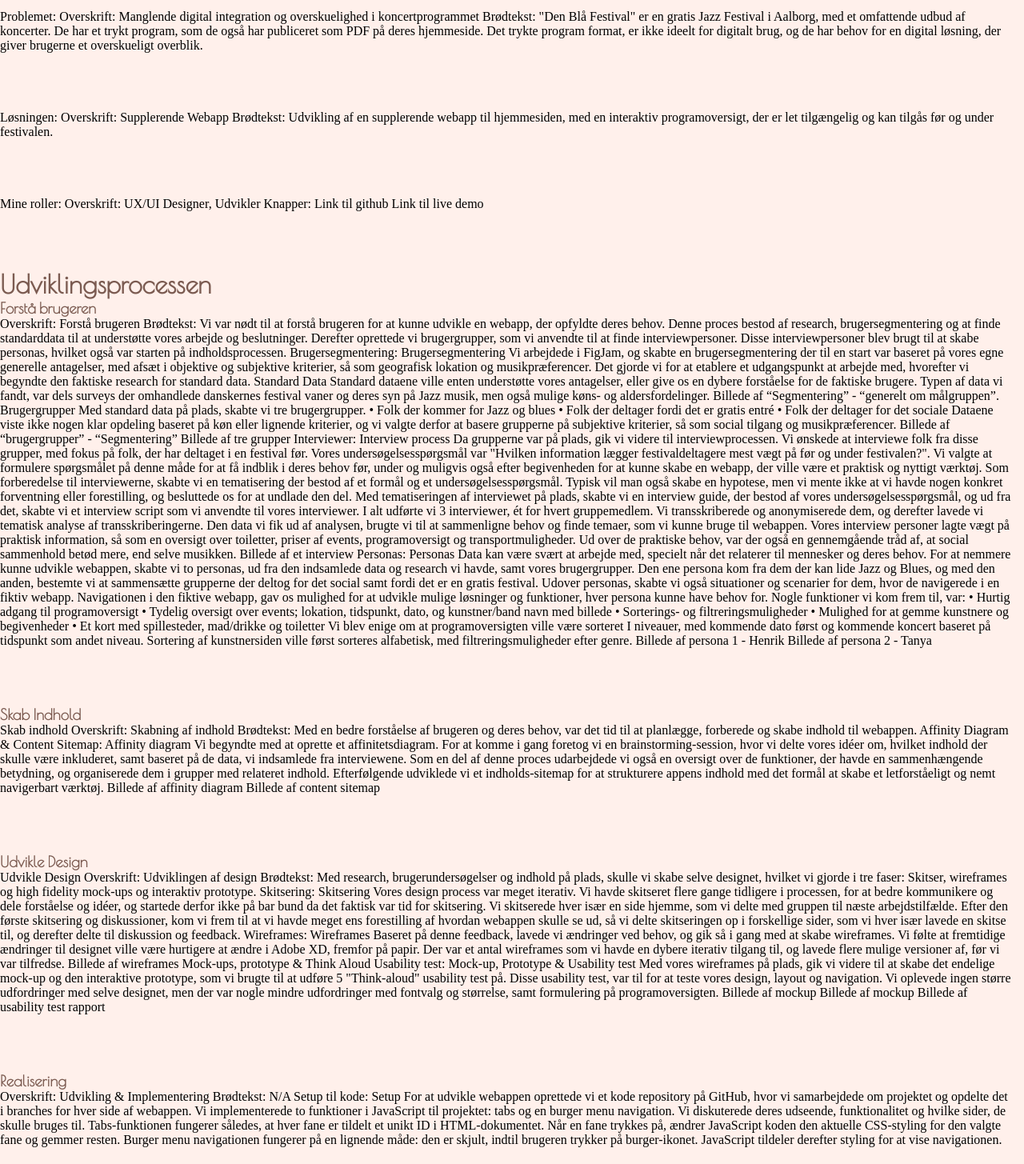
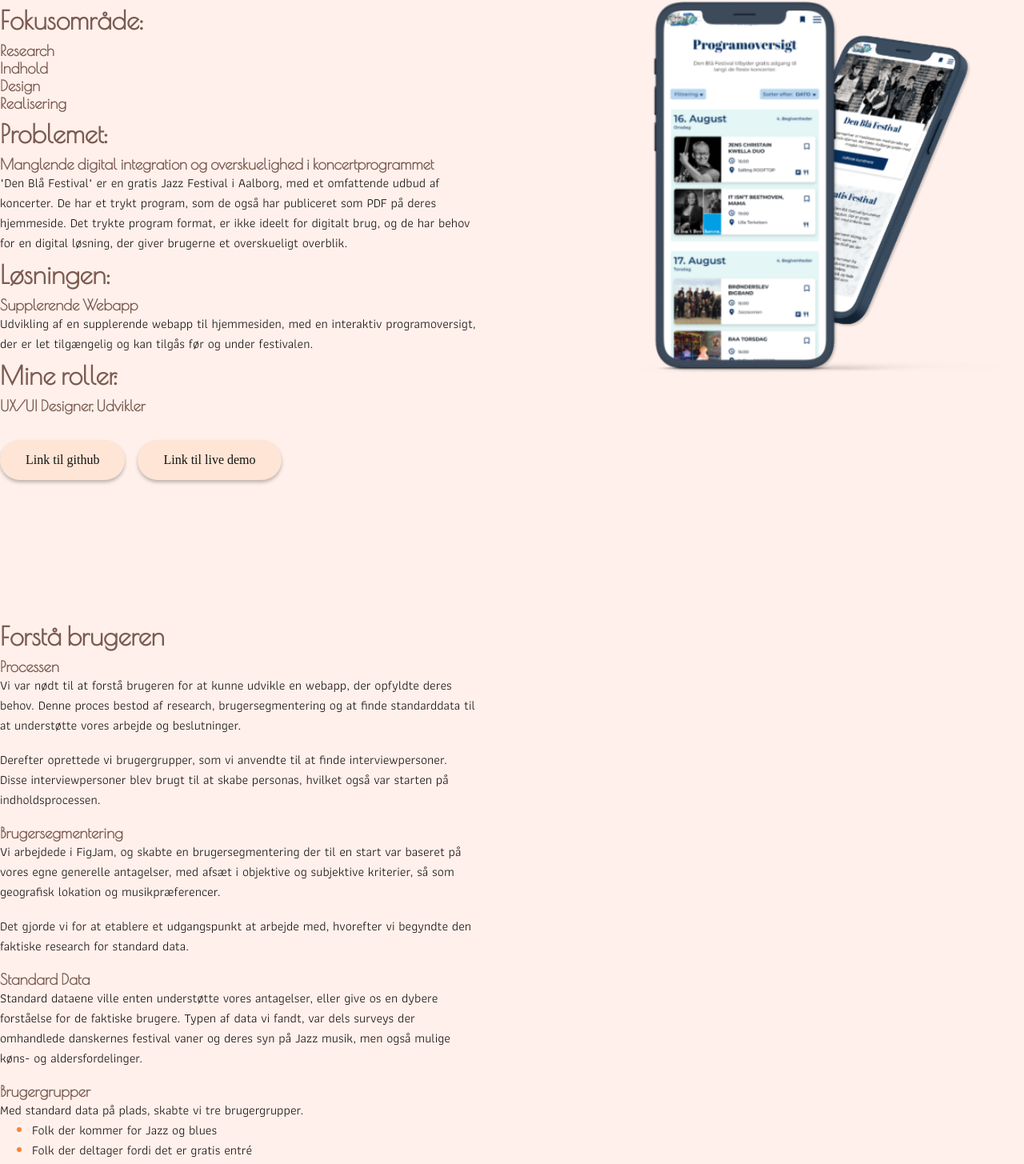
Before and after one commit to WeeWillow/portfolio, a Vue app: page /projects/den-blaa-festival in a window 1280 px wide. Shown: the part 297-1752 px from the top of the page at 80% size. Built offline with nearby package versions, Linux system fonts and the light colour scheme; a web font is replaced by a local one.

Commit message:
styling og layout
primært til enkelt projekt siden

```diff
--- a/src/assets/generalClasses.css
+++ b/src/assets/generalClasses.css
@@ -32,5 +32,12 @@
 }
 
 .margin-bottom {
-  margin-bottom: var(--base-450);
+  margin-bottom: var(--base-900);
 }
+
+.btn {
+  border-radius: var(--rounded-general);
+  background: var(--primary-base);
+  padding: var(--base) var(--base-200);
+  box-shadow: var(--shadow-sharp);
+}
--- a/src/assets/main.css
+++ b/src/assets/main.css
@@ -9,15 +9,26 @@
   margin: 0;
 }
 
+::-webkit-scrollbar-track {
+  background: var(--primary-base);
+}
+.scroll-container {
+  scrollbar-color: var(--primary-base) var(--primary-500);
+}
+
 html {
   scrollbar-gutter: stable;
+  scroll-behavior: smooth;
+  overscroll-behavior: contain;
 }
 
 body {
   background: var(--background-base);
 }
 
-h1, h2, h3 {
+h1,
+h2,
+h3 {
   font-family: var(--font-title-general);
   color: var(--text-600);
 }
@@ -49,34 +60,12 @@ a {
   color: var(--text-base);
 }
 
-p {
+p, li {
   font-family: var(--font-body);
   color: var(--text-base);
-}
-/*
-a,
-.green {
-  text-decoration: none;
-  color: hsla(160, 100%, 37%, 1);
-  transition: 0.4s;
-  padding: 3px;
+
 }
 
-@media (hover: hover) {
-  a:hover {
-    background-color: hsla(160, 100%, 37%, 0.2);
-  }
+li::marker {
+  color: var(--primary-400);
 }
-
-@media (min-width: 1024px) {
-  body {
-    display: flex;
-    place-items: center;
-  }
-
-  #app {
-    display: grid;
-    grid-template-columns: 1fr 1fr;
-    padding: 0 2rem;
-  }
-} */
--- a/src/assets/variables.css
+++ b/src/assets/variables.css
@@ -38,6 +38,7 @@
   --base-200: 2rem; /* 32px */
   --base-400: 4rem; /* 64px */
   --base-450: 4.5rem; /* 72px */
+  --base-550: 5.5rem; /* 88px */
   --base-900: 9rem; /* 144px */
 
   /* ------ other stuff -------- */
--- a/src/views/ProjectOne.vue
+++ b/src/views/ProjectOne.vue
@@ -3,131 +3,121 @@
 </script>
 
 <template>
+  <!-- Breadcrumb:
+  Projekter / Den blå festival -->
+  <header class="layout-container margin-bottom">
+    <section class="layout-container">
       <h1>Den Blå Festival</h1>
+      <div>
+        <div class="content">
+          <h2>Type af projekt:</h2>
+          <h3>Web App</h3>
+          <h2>Fokusområde:</h2>
+          <h3>Research</h3>
+          <h3>Indhold</h3>
+          <h3>Design</h3>
+          <h3>Realisering</h3>
+        </div>
+        <div class="flexClm">
+          <div class="content">
+            <h2>Problemet:</h2>
+            <h3>Manglende digital integration og overskuelighed i koncertprogrammet</h3>
+            <p>"Den Blå Festival" er en gratis Jazz Festival i Aalborg, med et omfattende udbud af koncerter. De har et trykt program, som de også har publiceret som PDF på deres hjemmeside. Det trykte program format, er ikke ideelt for digitalt brug, og de har behov for en digital løsning, der giver brugerne et overskueligt overblik.</p>
+            <div class="content">
+              <h2>Løsningen:</h2>
+              <h3>Supplerende Webapp</h3>
+              <p>Udvikling af en supplerende webapp til hjemmesiden, med en interaktiv programoversigt, der er let tilgængelig og kan tilgås før og under festivalen.</p>
+            </div>
+          </div>
+        </div>
+      </div>
+      <div>
+        <h2>Mine roller:</h2>
+        <h3>UX/UI Designer, Udvikler</h3>
+      </div>
+      <div class="buttons">
+        <a class="btn" href="#">Link til github</a>
+        <a class="btn" href="#">Link til live demo</a>
+      </div>
+    </section>
+    <img src="../assets/img/Group 114.png" alt="">
+  </header>
+
   <section class="layout-container margin-bottom">
-Breadcrumb:
-Projekter / Den blå festival
-
-Titel:
-Den blå festival
-Type af projekt:
-Web App
-Fokusområde:
-Research
-Indhold
-Design
-Realisering
+    <section>
+      <h2>Forstå brugeren</h2>
+      <h3>Processen</h3>
+      <p>Vi var nødt til at forstå brugeren for at kunne udvikle en webapp, der opfyldte deres behov. Denne proces bestod af research, brugersegmentering og at finde standarddata til at understøtte vores arbejde og beslutninger.</p>
+      <br>
+      <p>Derefter oprettede vi brugergrupper, som vi anvendte til at finde interviewpersoner. Disse interviewpersoner blev brugt til at skabe personas, hvilket også var starten på indholdsprocessen.</p>
+    </section>
+    <br>
+    <section>
+      <h3>Brugersegmentering</h3>
+      <p>Vi arbejdede i FigJam, og skabte en brugersegmentering der til en start var baseret på vores egne generelle antagelser, med afsæt i objektive og subjektive kriterier, så som geografisk lokation og musikpræferencer.</p>
+      <br>
+      <p>Det gjorde vi for at etablere et udgangspunkt at arbejde med, hvorefter vi begyndte den faktiske research for standard data.</p>
+    </section>
+    <br>
+    <section>
+      <h3>Standard Data</h3>
+      <p>Standard dataene ville enten understøtte vores antagelser, eller give os en dybere forståelse for de faktiske brugere. Typen af data vi fandt, var dels surveys der omhandlede danskernes festival vaner og deres syn på Jazz musik, men også mulige køns- og aldersfordelinger.</p>
+    </section>
+    <br>
+    <section>
+      <h3>Brugergrupper</h3>
+      <p>Med standard data på plads, skabte vi tre brugergrupper.</p>
+      <ul>
+        <li>Folk der kommer for Jazz og blues</li>
+        <li>Folk der deltager fordi det er gratis entré</li>
+        <li>Folk der deltager for det sociale</li>
+      </ul>
+      <p>Dataene viste ikke nogen klar opdeling baseret på køn eller lignende kriterier, og vi valgte derfor at basere grupperne på subjektive kriterier, så som social tilgang og musikpræferencer.</p>
+    </section>
+    <br>
   </section>
 
   <section class="layout-container margin-bottom">
-  Problemet:
-Overskrift:
-Manglende digital integration og overskuelighed i koncertprogrammet
-Brødtekst:
-"Den Blå Festival" er en gratis Jazz Festival i Aalborg, med et omfattende udbud af koncerter. De har et trykt program, som de også har publiceret som PDF på deres hjemmeside. Det trykte program format, er ikke ideelt for digitalt brug, og de har behov for en digital løsning, der giver brugerne et overskueligt overblik.
+    <h2>Interview</h2>
+    <p>Da grupperne var på plads, gik vi videre til interviewprocessen. Vi ønskede at interviewe folk fra disse grupper, med fokus på folk, der har deltaget i en festival før.</p>
+    <br>
+    <h3>Planlægning</h3>
+    <p>Vores undersøgelsesspørgsmål var "Hvilken information lægger festivaldeltagere mest vægt på før og under festivalen?". Vi valgte at formulere spørgsmålet på denne måde for at få indblik i deres behov før, under og muligvis også efter begivenheden for at kunne skabe en webapp, der ville være et praktisk og nyttigt værktøj.</p>
+    <br>
+    <p>Som forberedelse til interviewerne, skabte vi en tematisering der bestod af et formål og et undersøgelsesspørgsmål. Typisk vil man også skabe en hypotese, men vi mente ikke at vi havde nogen konkret forventning eller forestilling, og besluttede os for at undlade den del. Med tematiseringen af interviewet på plads, skabte vi en interview guide, der bestod af vores undersøgelsesspørgsmål, og ud fra det, skabte vi et interview script som vi anvendte til vores interviewer.</p>
+    <br>
+    <h3>Interviewerne</h3>
+    <p>I alt udførte vi 3 interviewer, ét for hvert gruppemedlem. Vi transskriberede og anonymiserede dem, og derefter lavede vi tematisk analyse af transskriberingerne. Den data vi fik ud af analysen, brugte vi til at sammenligne behov og finde temaer, som vi kunne bruge til webappen.</p>
+    <br>
+    <p>Vores interview personer lagte vægt på praktisk information, så som en oversigt over toiletter, priser af events, programoversigt og transportmuligheder. Ud over de praktiske behov, var der også en gennemgående tråd af, at social sammenhold betød mere, end selve musikken.</p>
+    <br>
+    <h3>Personas</h3>
+    <p>Data kan være svært at arbejde med, specielt når det relaterer til mennesker og deres behov. For at nemmere kunne udvikle webappen, skabte vi to personas, ud fra den indsamlede data og research vi havde, samt vores brugergrupper. Den ene persona kom fra dem der kan lide Jazz og Blues, og med den anden, bestemte vi at sammensætte grupperne der deltog for det social samt fordi det er en gratis festival.</p>
+    <br>
+    <p>Udover personas, skabte vi også situationer og scenarier for dem, hvor de navigerede i en fiktiv webapp. Navigationen i den fiktive webapp, gav os mulighed for at udvikle mulige løsninger og funktioner, hver persona kunne have behov for.</p>
+    <br>
+    <p>Nogle funktioner vi kom frem til, var:</p>
+    <ul>
+      <li>Hurtig adgang til programoversigt</li>
+      <li>Tydelig oversigt over events; lokation, tidspunkt, dato, og kunstner/band navn med billede</li>
+      <li>Sorterings- og filtreringsmuligheder</li>
+      <li>Mulighed for at gemme kunstnere og begivenheder</li>
+      <li>Et kort med spillesteder, mad/drikke og toiletter</li>
+    </ul>
+    <br>
+    <p>Vi blev enige om at programoversigten ville være sorteret I niveauer, med kommende dato først og kommende koncert baseret på tidspunkt som andet niveau. Sortering af kunstnersiden ville først sorteres alfabetisk, med filtreringsmuligheder efter genre.</p>
   </section>
 
   <section class="layout-container margin-bottom">
-Løsningen:
-Overskrift:
-Supplerende Webapp
-Brødtekst:
-Udvikling af en supplerende webapp til hjemmesiden, med en interaktiv programoversigt, der er let tilgængelig og kan tilgås før og under festivalen.
-</section>
-
-<section class="layout-container margin-bottom">
-Mine roller:
-Overskrift:
-UX/UI Designer, Udvikler
-
-Knapper:
-Link til github
-Link til live demo
-</section>
-
-<h2>Udviklingsprocessen</h2>
-<section class="layout-container margin-bottom">
-<h3>Forstå brugeren</h3>
-Overskrift:
-Forstå brugeren
-
-Brødtekst:
-Vi var nødt til at forstå brugeren for at kunne udvikle en webapp, der opfyldte deres behov. Denne proces bestod af research, brugersegmentering og at finde standarddata til at understøtte vores arbejde og beslutninger.
-
-Derefter oprettede vi brugergrupper, som vi anvendte til at finde interviewpersoner. Disse interviewpersoner blev brugt til at skabe personas, hvilket også var starten på indholdsprocessen.
-
-Brugersegmentering:
-Brugersegmentering
-Vi arbejdede i FigJam, og skabte en brugersegmentering der til en start var baseret på vores egne generelle antagelser, med afsæt i objektive og subjektive kriterier, så som geografisk lokation og musikpræferencer.
-
-Det gjorde vi for at etablere et udgangspunkt at arbejde med, hvorefter vi begyndte den faktiske research for standard data.
-
-Standard Data
-Standard dataene ville enten understøtte vores antagelser, eller give os en dybere forståelse for de faktiske brugere. Typen af data vi fandt, var dels surveys der omhandlede danskernes festival vaner og deres syn på Jazz musik, men også mulige køns- og aldersfordelinger.
-
-Billede af “Segmentering” - “generelt om målgruppen”.
-Brugergrupper
-Med standard data på plads, skabte vi tre brugergrupper.
-• Folk der kommer for Jazz og blues
-• Folk der deltager fordi det er gratis entré
-• Folk der deltager for det sociale
-
-Dataene viste ikke nogen klar opdeling baseret på køn eller lignende kriterier, og vi valgte derfor at basere grupperne på subjektive kriterier, så som social tilgang og musikpræferencer.
-
-Billede af “brugergrupper” - “Segmentering”
-Billede af tre grupper
-
-Interviewer:
-Interview process
-Da grupperne var på plads, gik vi videre til interviewprocessen. Vi ønskede at interviewe folk fra disse grupper, med fokus på folk, der har deltaget i en festival før. Vores undersøgelsesspørgsmål var "Hvilken information lægger festivaldeltagere mest vægt på før og under festivalen?".
-
-Vi valgte at formulere spørgsmålet på denne måde for at få indblik i deres behov før, under og muligvis også efter begivenheden for at kunne skabe en webapp, der ville være et praktisk og nyttigt værktøj.
-
-Som forberedelse til interviewerne, skabte vi en tematisering der bestod af et formål og et undersøgelsesspørgsmål. Typisk vil man også skabe en hypotese, men vi mente ikke at vi havde nogen konkret forventning eller forestilling, og besluttede os for at undlade den del. Med tematiseringen af interviewet på plads, skabte vi en interview guide, der bestod af vores undersøgelsesspørgsmål, og ud fra det, skabte vi et interview script som vi anvendte til vores interviewer.
-
-I alt udførte vi 3 interviewer, ét for hvert gruppemedlem. Vi transskriberede og anonymiserede dem, og derefter lavede vi tematisk analyse af transskriberingerne. Den data vi fik ud af analysen, brugte vi til at sammenligne behov og finde temaer, som vi kunne bruge til webappen.
-
-Vores interview personer lagte vægt på praktisk information, så som en oversigt over toiletter, priser af events, programoversigt og transportmuligheder. Ud over de praktiske behov, var der også en gennemgående tråd af, at social sammenhold betød mere, end selve musikken.
-
-Billede af et interview
-
-Personas:
-Personas
-Data kan være svært at arbejde med, specielt når det relaterer til mennesker og deres behov. For at nemmere kunne udvikle webappen, skabte vi to personas, ud fra den indsamlede data og research vi havde, samt vores brugergrupper. Den ene persona kom fra dem der kan lide Jazz og Blues, og med den anden, bestemte vi at sammensætte grupperne der deltog for det social samt fordi det er en gratis festival.
-
-Udover personas, skabte vi også situationer og scenarier for dem, hvor de navigerede i en fiktiv webapp. Navigationen i den fiktive webapp, gav os mulighed for at udvikle mulige løsninger og funktioner, hver persona kunne have behov for.
-
-Nogle funktioner vi kom frem til, var:
-• Hurtig adgang til programoversigt
-• Tydelig oversigt over events; lokation, tidspunkt, dato, og kunstner/band navn med billede
-• Sorterings- og filtreringsmuligheder
-• Mulighed for at gemme kunstnere og begivenheder
-• Et kort med spillesteder, mad/drikke og toiletter
-
-Vi blev enige om at programoversigten ville være sorteret I niveauer, med kommende dato først og kommende koncert baseret på tidspunkt som andet niveau. Sortering af kunstnersiden ville først sorteres alfabetisk, med filtreringsmuligheder efter genre.
-
-Billede af persona 1 - Henrik
-Billede af persona 2 - Tanya
-</section>
-
-<section class="layout-container margin-bottom">
-  <h3>Skab Indhold</h3>
-  Skab indhold
-Overskrift:
-Skabning af indhold
-
-Brødtekst:
-Med en bedre forståelse af brugeren og deres behov, var det tid til at planlægge, forberede og skabe indhold til webappen.
-
-Affinity Diagram & Content Sitemap:
-Affinity diagram
-Vi begyndte med at oprette et affinitetsdiagram. For at komme i gang foretog vi en brainstorming-session, hvor vi delte vores idéer om, hvilket indhold der skulle være inkluderet, samt baseret på de data, vi indsamlede fra interviewene.
-
-Som en del af denne proces udarbejdede vi også en oversigt over de funktioner, der havde en sammenhængende betydning, og organiserede dem i grupper med relateret indhold. Efterfølgende udviklede vi et indholds-sitemap for at strukturere appens indhold med det formål at skabe et letforståeligt og nemt navigerbart værktøj.
-
-Billede af affinity diagram
-Billede af content sitemap
-
+    <h2>Indhold</h2>
+    <h3>Skabning af indhold</h3>
+    <p>Med en bedre forståelse af brugeren og deres behov, var det tid til at planlægge, forberede og skabe indhold til webappen.</p>
+    <br>
+    <h3>Affinity Diagram</h3>
+    <p>Vi begyndte med at oprette et affinitetsdiagram. For at komme i gang foretog vi en brainstorming-session, hvor vi delte vores idéer om, hvilket indhold der skulle være inkluderet, samt baseret på de data, vi indsamlede fra interviewene.</p>
+    <br>
+    <h3>Content Sitemap</h3>
+    <p>Som en del af denne proces udarbejdede vi også en oversigt over de funktioner, der havde en sammenhængende betydning, og organiserede dem i grupper med relateret indhold. Efterfølgende udviklede vi et indholds-sitemap for at strukturere appens indhold med det formål at skabe et letforståeligt og nemt navigerbart værktøj.</p>
   </section>
 
   <section class="layout-container margin-bottom">
@@ -214,5 +204,28 @@ Hvad har jeg lært?
 </template>
 
 <style scoped>
+h2 {
+  margin: var(--base-050) 0;
+}
 
+p {
+  max-width: 60ch;
+}
+
+header {
+  display: flex;
+  align-items: center;
+
+  img {
+    object-fit: contain;
+    height: 100%;
+    width: 60%;
+  }
+}
+
+.buttons {
+  display: flex;
+  gap: var(--base);
+  margin: var(--base-200) 0;
+}
 </style>
--- a/src/views/ProjectsView.vue
+++ b/src/views/ProjectsView.vue
@@ -4,7 +4,7 @@ import CaseCardOne from '@/components/layout/CaseCardOne.vue'
 </script>
 
 <template>
-  <CaseCardOne />
+  <section class="layout-container margin-bottom"><CaseCardOne /></section>
   <h1>Under construction - Projekter</h1>
   <h2>We appreciate your patience</h2>
 </template>
```
Also changed, not shown: src/components/layout/CaseCardOne.vue (+13 -3 lines), src/router/index.js (+10 -1 lines), src/views/HomeView.vue (+7 -2 lines). Lines whose indentation alone changed are shown as unchanged.
